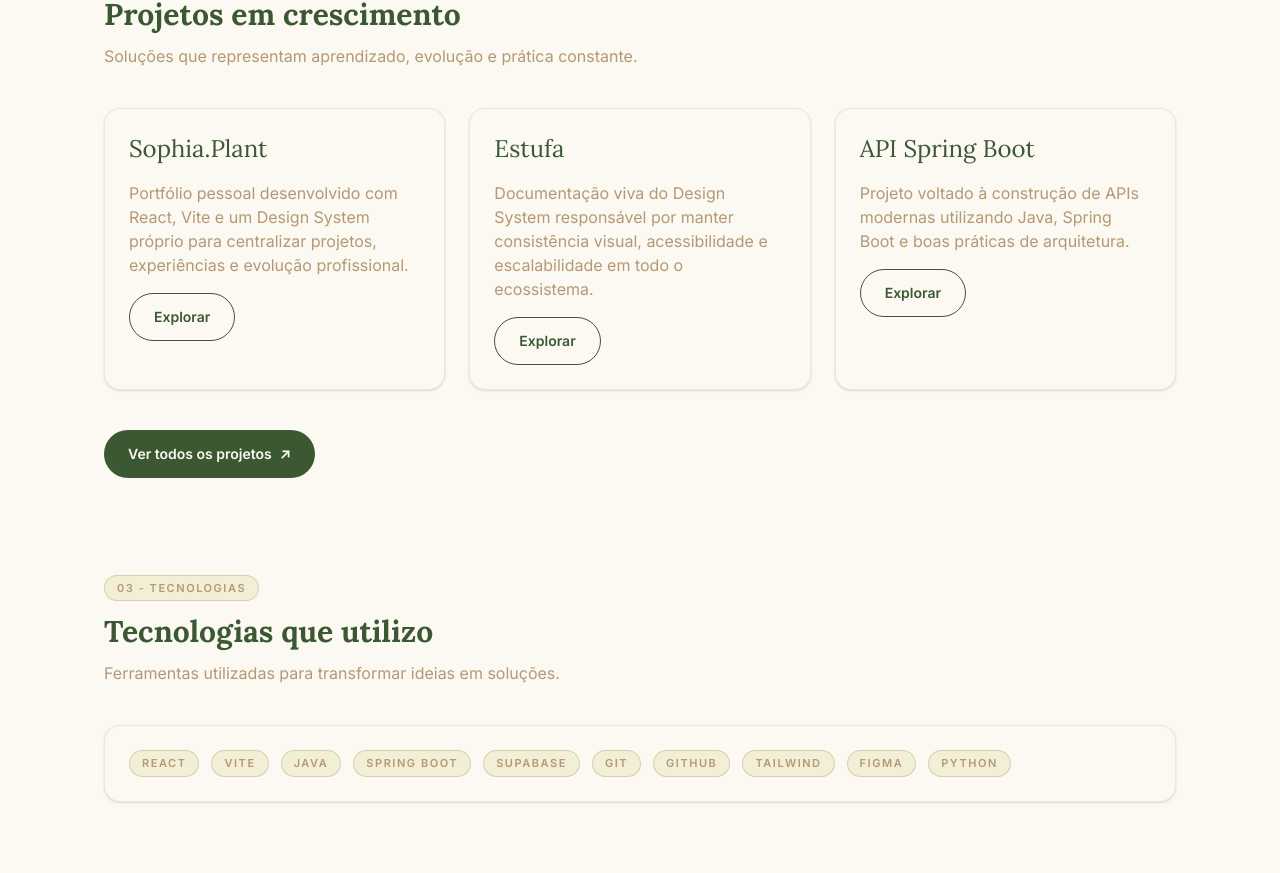
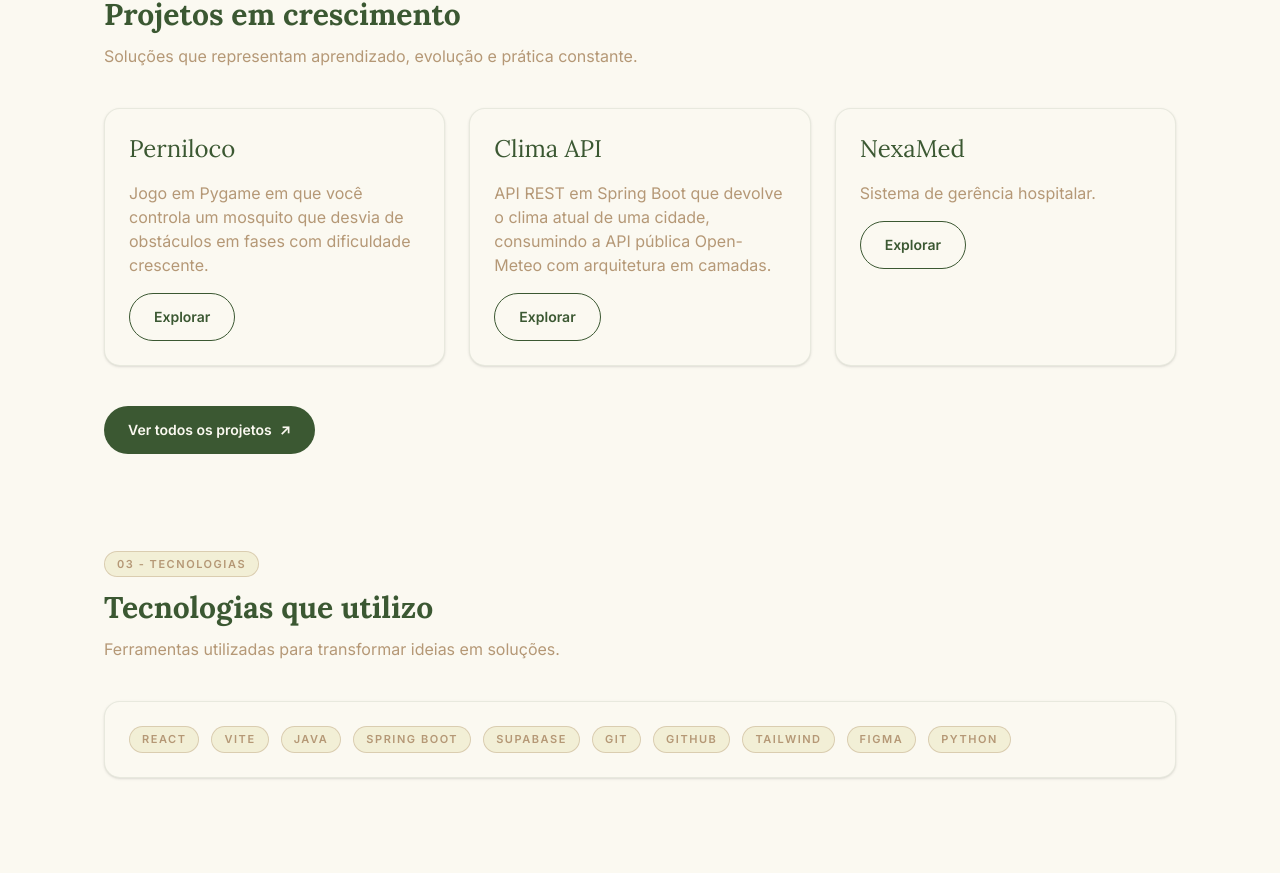
Before and after one commit to sophiaferreira1a/sophia.plant, a React (Vite) app in the folder sophia-plant/: page / in a window 1280 px wide. Shown: the part 1318-2191 px from the top of the page. Built offline with nearby package versions, Linux system fonts and the light colour scheme.

Commit message:
refactor(home): usa projetos em destaque do catálogo de projetos

```diff
--- a/sophia-plant/src/data/projects.json
+++ b/sophia-plant/src/data/projects.json
@@ -3,6 +3,7 @@
       "id": "receitas-de-minas",
       "date": "2026-03",
       "maturity": "seed",
+      "featured": false,
       "tech": ["HTML", "CSS"],
       "github": "https://github.com/sophiaferreira1a/receitas-de-minas",
       "image": "/projects/receitas-de-minas.gif",
@@ -16,6 +17,7 @@
       "id": "mini-ecommerce-cards",
       "date": "2026-05",
       "maturity": "flower",
+      "featured": false,
       "tech": ["HTML", "CSS"],
       "github": "https://github.com/sophiaferreira1a/trabalho-pr-tico-semana-9-sophiaferreira1a",
       "image": "/projects/mini-ecommerce-cards.gif",
@@ -29,6 +31,7 @@
       "id": "receitas-da-dona-nice",
       "date": "2026-05",
       "maturity": "sprout",
+      "featured": false,
       "tech": ["HTML", "CSS"],
       "github": "https://github.com/sophiaferreira1a/receitas-da-dona-nice",
       "image": "/projects/receitas-da-dona-nice.gif",
@@ -42,6 +45,7 @@
       "id": "perniloco",
       "date": "2026-06",
       "maturity": "flower",
+      "featured": true,
       "tech": ["Python", "Pygame"],
       "github": "https://github.com/sophiaferreira1a/perniloco",
       "image": "/projects/perniloco.gif",
@@ -55,6 +59,7 @@
       "id": "clima-api",
       "date": "2026-08",
       "maturity": "flower",
+      "featured": true,
       "tech": ["Java", "Spring Boot", "Open-Meteo"],
       "github": "https://github.com/sophiaferreira1a/ClimaAPI",
       "image": "/projects/clima-api.gif",
@@ -68,6 +73,7 @@
       "id": "acesso-puc",
       "date": "2026-09",
       "maturity": "flower",
+      "featured": false,
       "tech": ["Java", "Spring Boot", "Spring Mail", "HTML", "CSS"],
       "github": "https://github.com/sophiaferreira1a/AcessoPUC",
       "image": "/projects/acesso-puc.gif",
@@ -81,6 +87,7 @@
       "id": "nexamed",
       "date": "2026-09",
       "maturity": "seed",
+      "featured": true,
       "tech": ["HTML", "CSS", "Java"],
       "github": "https://github.com/sophiaferreira1a/NexaMed",
       "image": "/projects/nexamed.gif",
--- a/sophia-plant/src/pages/Home.jsx
+++ b/sophia-plant/src/pages/Home.jsx
@@ -5,32 +5,14 @@ import Card from "../components/ui/Card";
 import Tag from "../components/ui/Tag";
 import SectionHeader from "../components/ui/SectionHeader";
 import { useLanguage } from "../i18n/useLanguage";
+import { projects } from "../data/projects";
 
 function Home() {
     const { t } = useLanguage();
-    console.log("LANG TEST", t("lang.label"));
-    console.log("FOOTER TEST", t("home.footer.title"));
-    console.log("PROJECT TEST", t("home.projects.action"));
-    const featuredProjects = [
-        {
-            title: "Sophia.Plant",
-            description:
-                "Portfólio pessoal desenvolvido com React, Vite e um Design System próprio para centralizar projetos, experiências e evolução profissional.",
-            href: "/projetos",
-        },
-        {
-            title: "Estufa",
-            description:
-                "Documentação viva do Design System responsável por manter consistência visual, acessibilidade e escalabilidade em todo o ecossistema.",
-            href: "/estufa",
-        },
-        {
-            title: "API Spring Boot",
-            description:
-                "Projeto voltado à construção de APIs modernas utilizando Java, Spring Boot e boas práticas de arquitetura.",
-            href: "/projetos",
-        },
-    ];
+    const lang = t("lang.label") === "PT" ? "pt" : "en";
+    const featuredProjects = projects.filter(
+        (project) => project.featured
+    );
 
     const technologies = [
         "React",
@@ -148,25 +130,25 @@ function Home() {
                     title={t("home.projects.title")}
                     subtitle={t("home.projects.subtitle")}
                 />
-
+                {/* pega os projetos que estão marcados com "true" e exibe eles dinamicamente */}
                 <div className="grid gap-6 lg:grid-cols-3">
                     {featuredProjects.map((project) => (
                         <Card
-                            key={project.title}
+                            key={project.id}
                             tone="cream"
                         >
                             <div className="space-y-4">
                                 <h3 className="font-display text-2xl text-leaf">
-                                    {project.title}
+                                    {project.name[lang]}
                                 </h3>
 
                                 <p className="text-soil">
-                                    {project.description}
+                                    {project.description[lang]}
                                 </p>
 
-                                <Link to={project.href}>
+                                <Link to={`/projetos/${project.id}`}>
                                     <Button variant="secondary">
-                                      {t("home.projects.action")}
+                                        {t("home.projects.action")}
                                     </Button>
                                 </Link>
                             </div>
```
